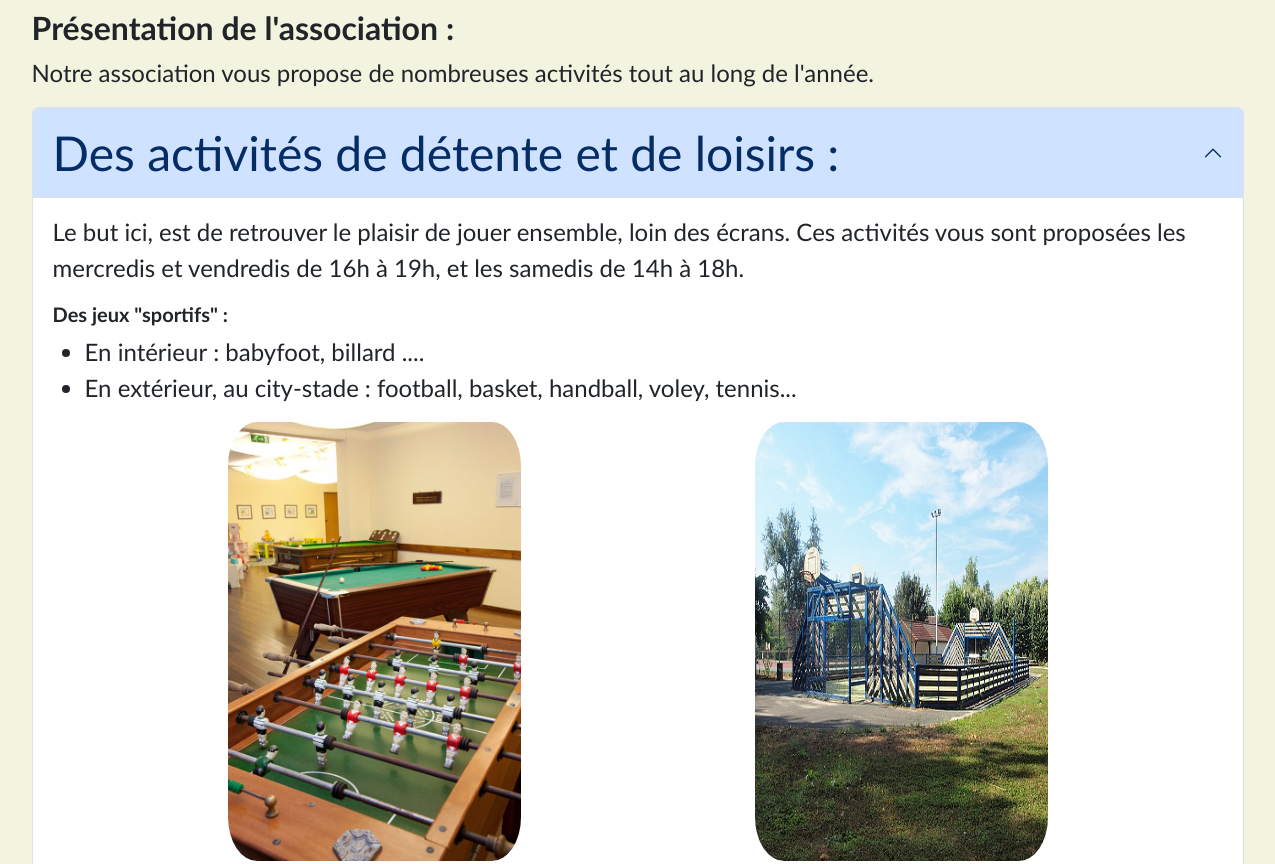
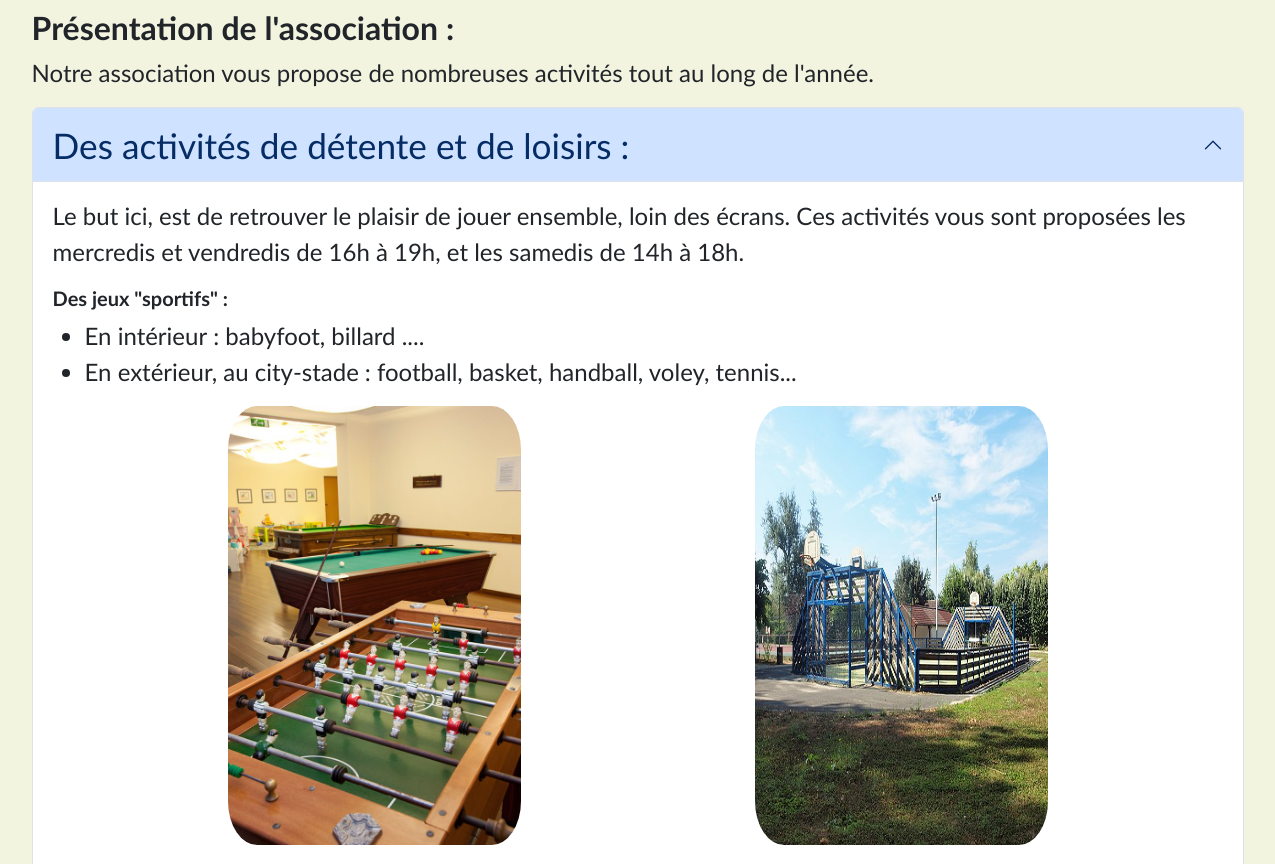
Before and after one commit to Karine167/ECF_entrainement_1, a website: page index.html in a window 1536 px wide. Shown: the part 728-1592 px from the top of the page, without its empty margins (130-1405 px from the left). Drawn offline with nearby package versions, Linux system fonts and the light colour scheme.

Commit message:
changement des tailles de polices

```diff
--- a/style.css
+++ b/style.css
@@ -28,7 +28,7 @@ h1,h2,h3,h4,h5{
 }
 
 .accordion-button, .nav-link {
-  font-size: 1em;
+  font-size: 0.9em;
 }
 
 header{
@@ -116,9 +116,11 @@ header{
     width: 700px;
     height: 500px;
   }
-
-  .accordion-button, body, .nav-link {
+  body, .nav-link{
     font-size: 1.1em;
+  }
+  .accordion-button {
+    font-size: 0.9em;
   }
   .photo_header img:first-child{
     width:30%;
@@ -148,8 +150,11 @@ header{
     margin-left: 15%;
     margin-right: 15%;
   }
-  .accordion-button, body, .nav-link {
-    font-size: 1.2em;
+  body, .nav-link{
+    font-size: 1.3em;
+  }
+  .accordion-button {
+    font-size: 1em;
   }
   .photo_header img:first-child{
     width: 27%;
@@ -183,10 +188,13 @@ header{
     margin-left: 10%;
     margin-right: 10%;
   }
-  .accordion-button, body, .nav-link {
+
+  body, .nav-link{
     font-size: 1.5em;
   }
-
+  .accordion-button {
+    font-size: 1.1em;
+  }
   .photo_header img:first-child{
     width:25%;
     justify-content: flex-start;
@@ -221,9 +229,13 @@ header{
     margin-left: 10%;
     margin-right: 10%;
   }
-  .accordion-button, body, .nav-link {
+  body, .nav-link{
     font-size: 2em;
   }
+  .accordion-button {
+    font-size: 1.8em;
+  }
+
   .photoCarousel{
     width: 1200px;
     height: 900px;
```
